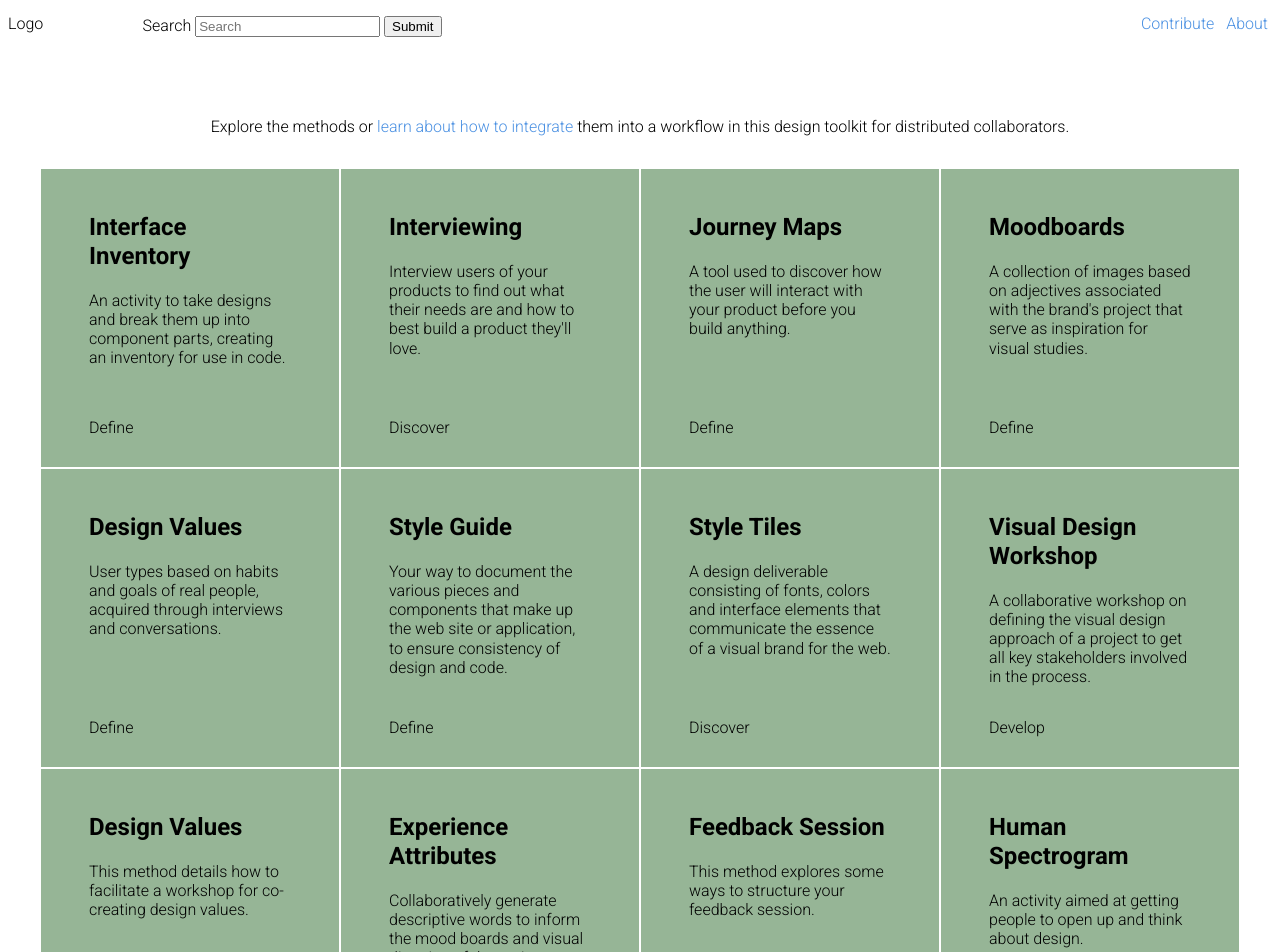
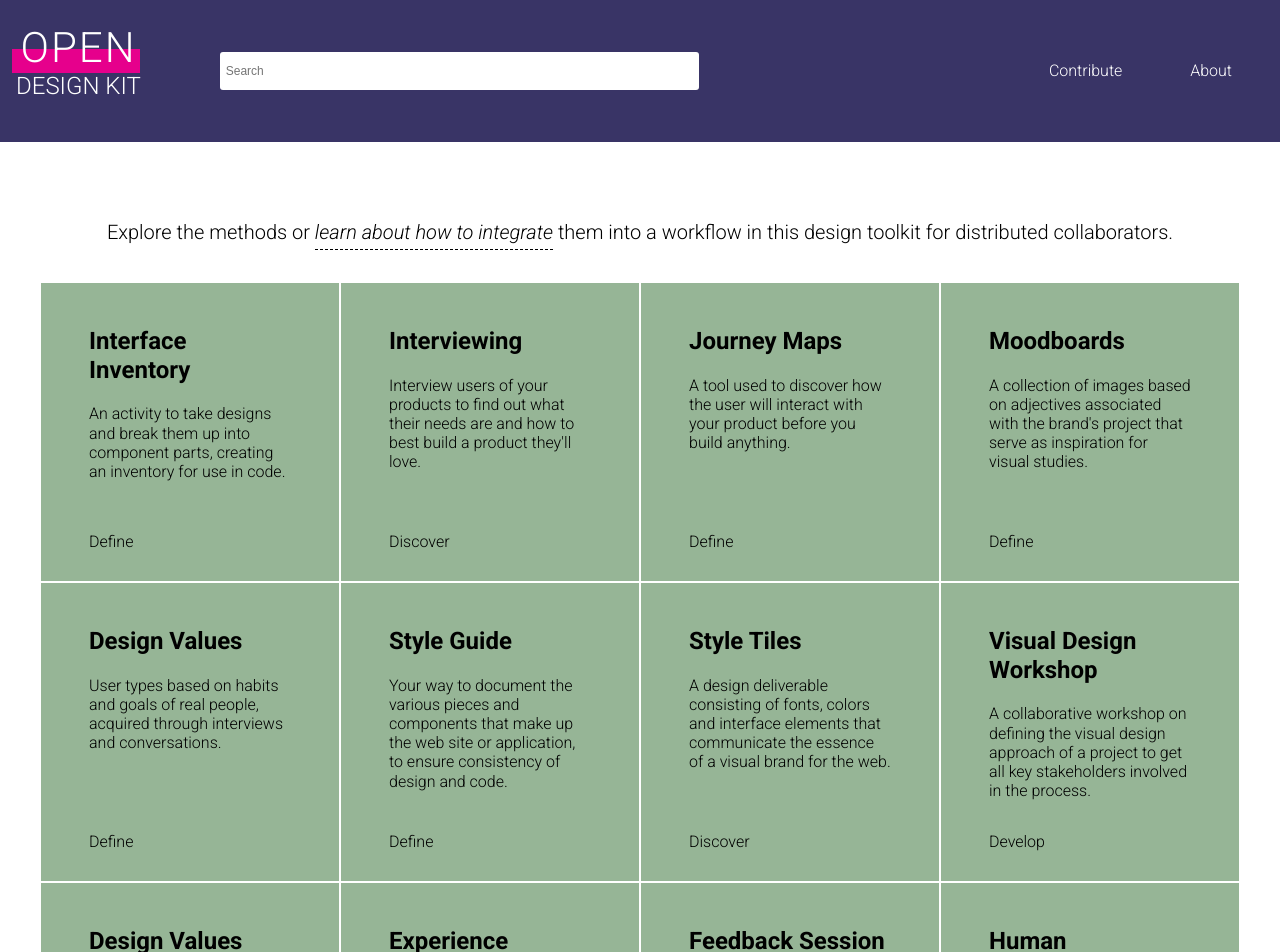
Before and after one commit to open-design-kit/opendesignkit, a Jekyll site: the page built from index.html, in a window 1280 px wide. Shown: the top 952 px of the page. Built offline with Jekyll 4.4.1, drawn with Linux system fonts in a browser that asks for light colours.

Commit message:
cleaning up the site wide header

```diff
--- a/_layouts/default.html
+++ b/_layouts/default.html
@@ -12,12 +12,19 @@
         <div class="content">
             <header class="site-header" role="banner">
                 <div class="site-logo">
-                      Logo
+                    <div class="logo">
+                        <span class="bar-open">
+                            <span class="open">Open</span>
+                            <span class="bar"></span>
+                        </span>
+                        <span class="design-kit">Design Kit</span>
+                    </div>
                 </div>
+                <!-- todo: submit on enter? -->
                 <form class="site-search" role="search">
-                      <label for="search">Search</label>
-                      <input type="text" placeholder="Search" />
-                      <input type="submit" />
+                      <label class="a11y" for="search">Search</label>
+                      <input class="input-search" type="text" placeholder="Search" />
+                      <input class="a11y" type="submit" />
                 </form>
                 <nav role="nav" class="site-nav">
                     <ul class="site-nav-list">
--- a/css/styles.css
+++ b/css/styles.css
@@ -92,16 +92,19 @@ img {
   max-width: 100%;
 }
 
-a {
-  text-decoration: none;
+a:link,
+a:active {
+    border-bottom: 1px dashed #000;
+    color: #000;
+    font-style: italic;
+    padding-bottom: .25em;
+    text-decoration: none;
 }
 
-a {
-  color: #4A90E2;
-}
-
-a:hover {
-  text-decoration: underline;
+a:hover,
+a:visited {
+    color: #000;
+    text-decoration: underline;
 }
 
 .bold {
@@ -129,19 +132,68 @@ p {
 /*-------------------------------*/
 
 .site-header {
-    background-color: #fff;
+    align-items: center;
+    background-color: #393466;
     display: flex;
     flex-direction: row;
     flex-wrap: nowrap;
-    padding: 1em .5em;
+    padding: 2em 1em;
 }
 
 .site-logo {
+    color: #fff;
     flex: 1 0 auto;
+    font-size:1.5em;
+    margin-bottom: .5em;
+    text-transform: uppercase;
+}
+
+.logo {
+    width: 125px;
+}
+
+.bar-open {
+    display: block;
+    position: relative;
+    text-align: center;
+    width: 100%;
+}
+
+.open {
+    bottom: 5px;
+    font-size: 1.75em;
+    letter-spacing: 2px;
+    position: relative;
+    z-index: 1;
+}
+
+.bar {
+    background: #e6008c;
+    bottom: .06em;
+    display: block;
+    height: 1em;
+    left: -.15em;
+    margin: auto;
+    position: absolute;
+    width: 102%;
+    z-index: 0;
+}
+
+.design-kit {
+    display: block;
 }
 
 .site-search {
-    flex: 5 0 auto;
+    flex: 6 0 auto;
+}
+
+.input-search {
+    background-color: #fff;
+    border: none;
+    border-radius: .25em;
+    font-size: .75em;
+    padding: 1em .5em;
+    width: 75%;
 }
 
 .site-nav {
@@ -158,35 +210,19 @@ p {
     display: inline-block;
 }
 
-.site-nav-list-link {
+a.site-nav-list-link:link,
+a.site-nav-list-link:active {
+    border: none;
+    color: #fff;
     display: inline-block;
-    padding: 0 .25em;
+    font-style: normal;
+    padding: 0 2em;
 }
 
-/* LOGO from the splash page, keep for now */
-
-.bar-open {
-  position: relative;
-}
-
-.open {
-    bottom: 5px;
-    font-weight: 600;
-    letter-spacing: 2px;
-    position: relative;
-    z-index: 1;
-}
-
-.bar {
-    background: #e6008c;
-    bottom: .06em;
-    display: block;
-    height: .9em;
-    left: -.15em;
-    margin: auto;
-    position: absolute;
-    width: 102%;
-    z-index: 0;
+a.site-nav-list-link:hover,
+a.site-nav-list-link:visited {
+    color: #fff;
+    text-decoration: none;
 }
 
 /*--------------------------------*/
@@ -326,6 +362,8 @@ footer p {
 /*---------- Cards for methods ---------------*/
 /*--------------------------------------------*/
 .method-list-description {
+    font-size: 1.25em;
+    line-height: 1;
     margin: 4em 0 2em;
 }
 
```
